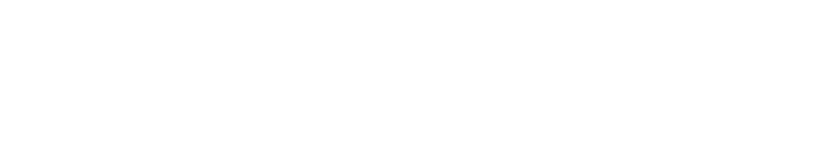
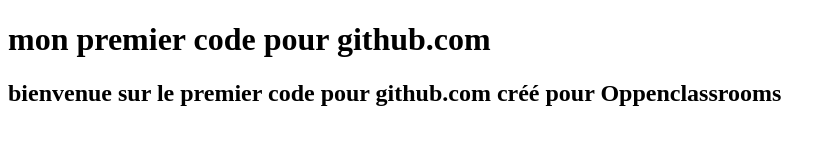
Before and after one commit to acr2009/oppenclassrooms2, a plain HTML site: page index.html in a window 1280 px wide. Shown: the whole page, without its empty margins (0-835 px from the left). Drawn offline with Linux system fonts and the light colour scheme.

Commit message:
intégration d'une balise h1 pour le titre de la page et d'une balise h2 pour un sous-titre

```diff
--- a/index.html
+++ b/index.html
@@ -5,7 +5,9 @@
 </head>
 <body>
 <header>
+	<h1>mon premier code pour github.com</h1>
+		<h2>bienvenue sur le premier code pour github.com créé pour Oppenclassrooms</h2>
+</header><!-- /header -->
 
-</header><!-- /header -->
 </body>
 </html>
```
